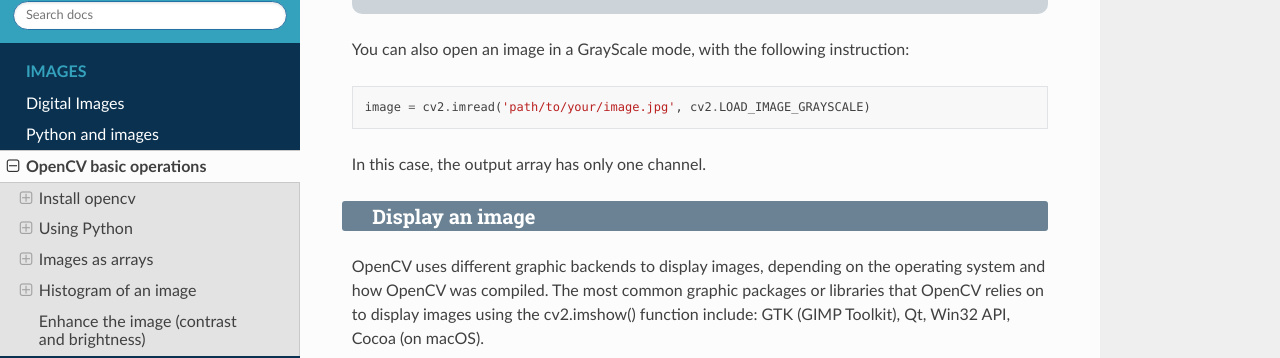
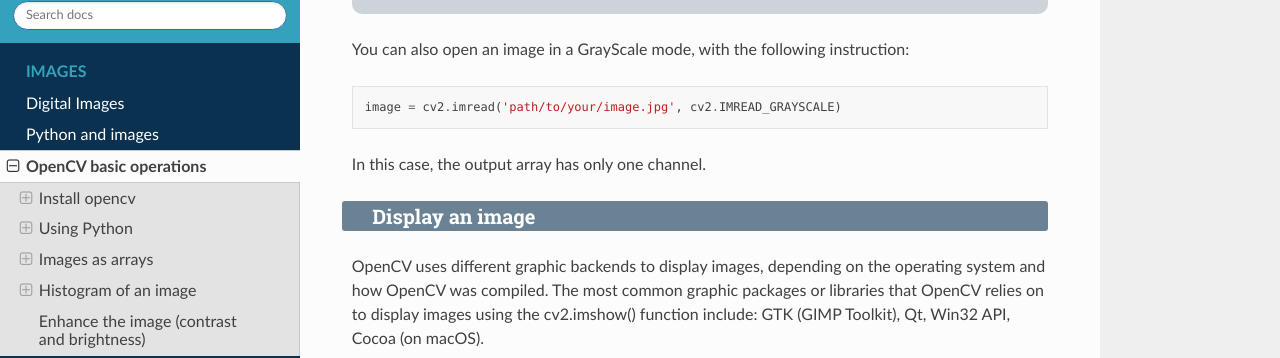
Before and after one commit to IOGS-LEnsE-training/image-processing, a Sphinx documentation site: the page built from docs/source/contents/opencv.rst, in a window 1280 px wide and 900 px high, scrolled down 1757 px. Shown: the part 160-518 px from the top of the window. Built offline with Sphinx 7.4.7 and the Read the Docs theme 3.1.0, drawn with Linux system fonts in a browser that asks for light colours.

Commit message:
Update opencv.rst

```diff
--- a/docs/source/contents/opencv.rst
+++ b/docs/source/contents/opencv.rst
@@ -84,7 +84,7 @@ You can also open an image in a GrayScale mode, with the following instruction:
 
 .. code-block:: python
 
-	image = cv2.imread('path/to/your/image.jpg', cv2.LOAD_IMAGE_GRAYSCALE)
+	image = cv2.imread('path/to/your/image.jpg', cv2.IMREAD_GRAYSCALE)
 
 In this case, the output array has only one channel.
 
```
